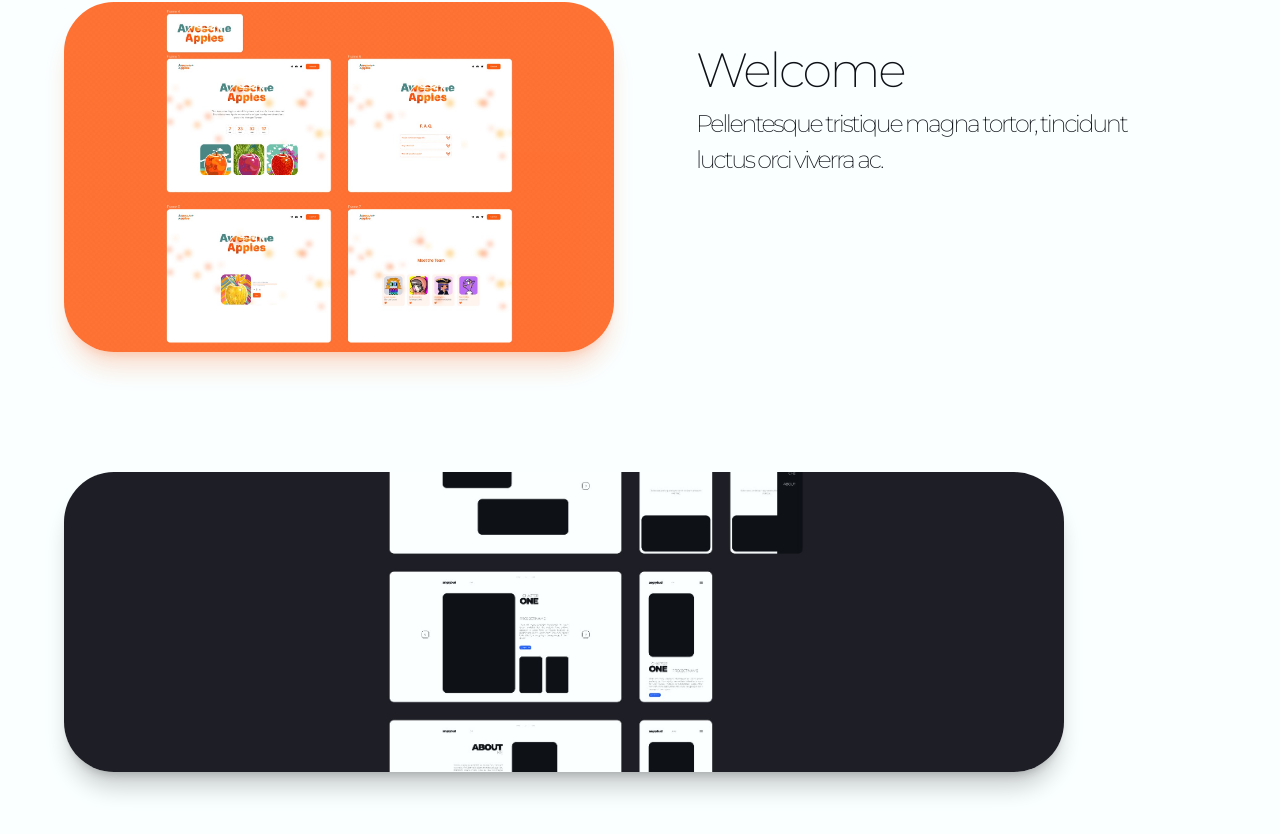
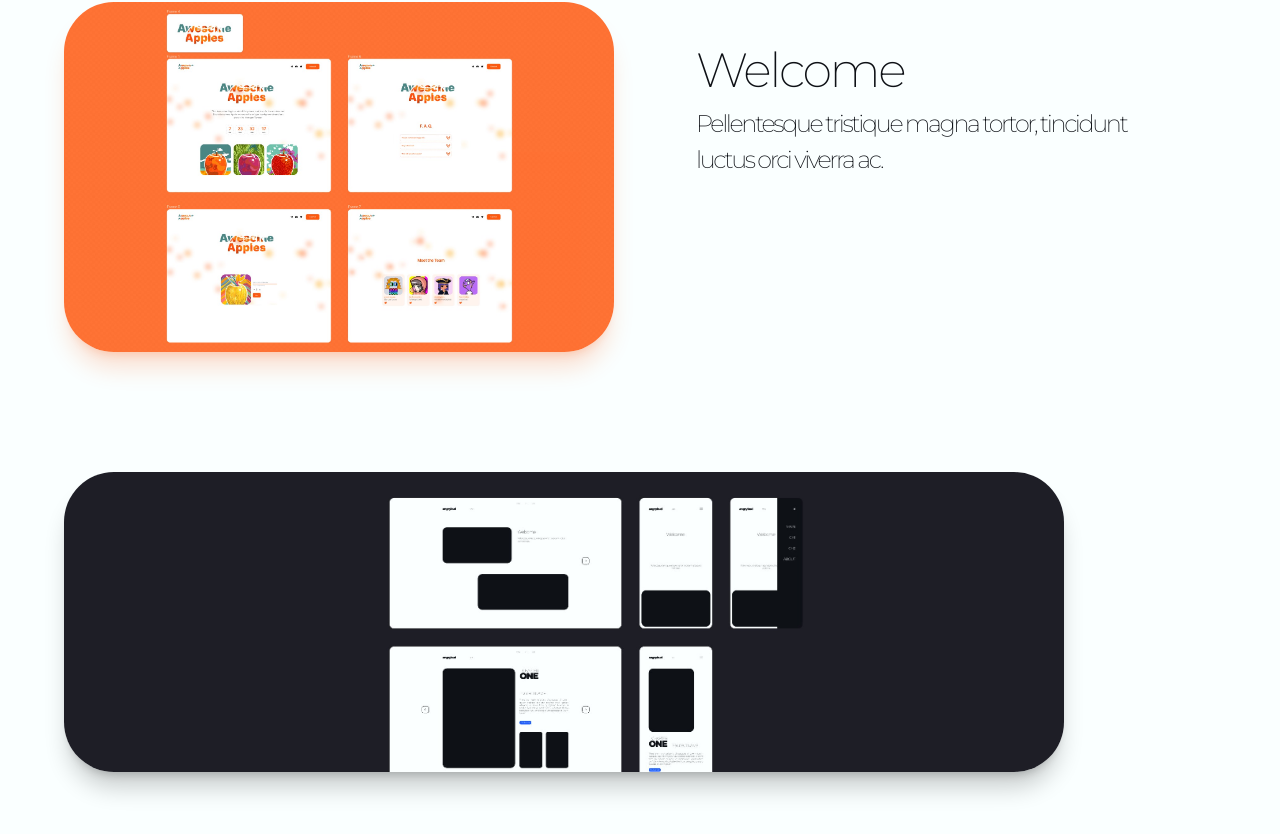
Before and after one commit to does1tmatter/portfolio, a Vue app: page / in a window 1280 px wide. Shown: the part 250-1084 px from the top of the page. Built offline with nearby package versions, Linux system fonts and the light colour scheme.

Commit message:
size fix

```diff
--- a/src/views/HomeView.vue
+++ b/src/views/HomeView.vue
@@ -32,7 +32,7 @@ const makeScrollingFunAgain = computed(() => scroll.y.value < 200 ? scroll.y.val
     <div class="w-full max-w-[1000px] mt-[120px] max-h-[300px] rounded-[50px] overflow-hidden shadow-xl shadow-black/[.2]" :style="{
       transform: `translateY(-${makeScrollingFunAgain * 2}px)`
     }">
-      <div class="w-full max-w-[1000px] min-h-[350px] bg-cover bg-center" :style="{
+      <div class="w-full max-w-[1000px] min-h-[500px] bg-cover bg-center" :style="{
         backgroundImage: `url( ${tab2} )`,
         transform: `translateY(-${makeScrollingFunAgain * 2}px)`,
         backgroundPositionY: `-${makeScrollingFunAgain * 5} px`
```
